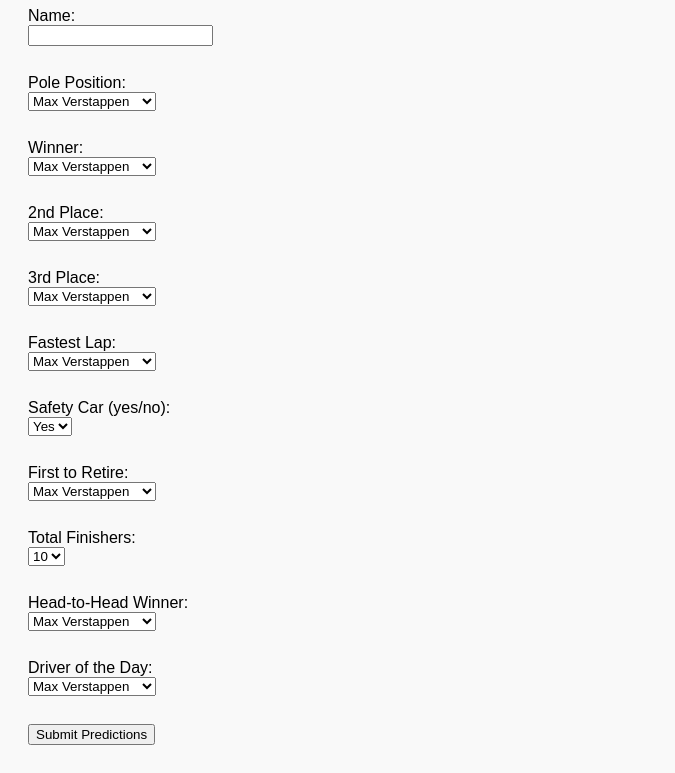
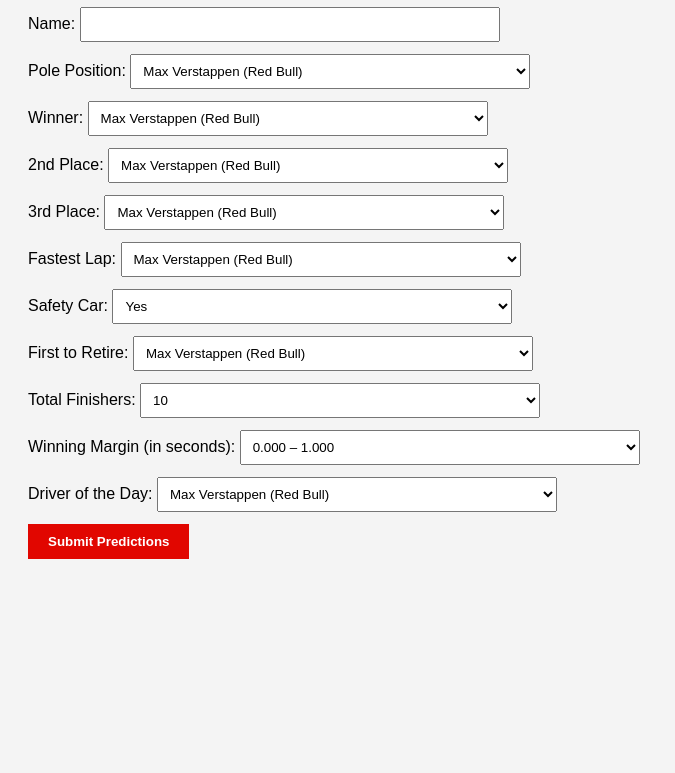
Before and after one commit to thespawnspy/fwon, a plain HTML site: page index.html in a window 1280 px wide. Shown: the part 101-874 px from the top of the page, without its empty margins (0-675 px from the left). After the commit the page ends 800 px from the top, so only its background shows below. Drawn offline with Linux system fonts and the light colour scheme.

Commit message:
Add files via upload

```diff
--- a/index.html
+++ b/index.html
@@ -3,221 +3,312 @@
 <head>
   <meta charset="UTF-8" />
   <meta name="viewport" content="width=device-width, initial-scale=1.0"/>
-  <title>F WON - Race Predictions</title>
+  <title>F WON - Predictions</title>
   <link rel="stylesheet" href="style.css" />
 </head>
 <body>
-  <h1>F WON - Race Predictions</h1>
+  <h1>F WON - Predictions</h1>
   <form id="predictionForm">
     <label>Name: <input type="text" name="name" required></label><br>
-
-    <label>Pole Position:
-      <select name="pole"><option value="Max Verstappen">Max Verstappen</option>
-<option value="Sergio Perez">Sergio Perez</option>
-<option value="Charles Leclerc">Charles Leclerc</option>
-<option value="Carlos Sainz">Carlos Sainz</option>
-<option value="Lewis Hamilton">Lewis Hamilton</option>
-<option value="George Russell">George Russell</option>
-<option value="Lando Norris">Lando Norris</option>
-<option value="Oscar Piastri">Oscar Piastri</option>
-<option value="Fernando Alonso">Fernando Alonso</option>
-<option value="Lance Stroll">Lance Stroll</option>
-<option value="Esteban Ocon">Esteban Ocon</option>
-<option value="Pierre Gasly">Pierre Gasly</option>
-<option value="Alex Albon">Alex Albon</option>
-<option value="Logan Sargeant">Logan Sargeant</option>
-<option value="Valtteri Bottas">Valtteri Bottas</option>
-<option value="Zhou Guanyu">Zhou Guanyu</option>
-<option value="Yuki Tsunoda">Yuki Tsunoda</option>
-<option value="Daniel Ricciardo">Daniel Ricciardo</option>
-<option value="Kevin Magnussen">Kevin Magnussen</option>
-<option value="Nico Hülkenberg">Nico Hülkenberg</option></select>
-    </label><br>
-
-    <label>Winner:
-      <select name="winner"><option value="Max Verstappen">Max Verstappen</option>
-<option value="Sergio Perez">Sergio Perez</option>
-<option value="Charles Leclerc">Charles Leclerc</option>
-<option value="Carlos Sainz">Carlos Sainz</option>
-<option value="Lewis Hamilton">Lewis Hamilton</option>
-<option value="George Russell">George Russell</option>
-<option value="Lando Norris">Lando Norris</option>
-<option value="Oscar Piastri">Oscar Piastri</option>
-<option value="Fernando Alonso">Fernando Alonso</option>
-<option value="Lance Stroll">Lance Stroll</option>
-<option value="Esteban Ocon">Esteban Ocon</option>
-<option value="Pierre Gasly">Pierre Gasly</option>
-<option value="Alex Albon">Alex Albon</option>
-<option value="Logan Sargeant">Logan Sargeant</option>
-<option value="Valtteri Bottas">Valtteri Bottas</option>
-<option value="Zhou Guanyu">Zhou Guanyu</option>
-<option value="Yuki Tsunoda">Yuki Tsunoda</option>
-<option value="Daniel Ricciardo">Daniel Ricciardo</option>
-<option value="Kevin Magnussen">Kevin Magnussen</option>
-<option value="Nico Hülkenberg">Nico Hülkenberg</option></select>
-    </label><br>
-
-    <label>2nd Place:
-      <select name="second"><option value="Max Verstappen">Max Verstappen</option>
-<option value="Sergio Perez">Sergio Perez</option>
-<option value="Charles Leclerc">Charles Leclerc</option>
-<option value="Carlos Sainz">Carlos Sainz</option>
-<option value="Lewis Hamilton">Lewis Hamilton</option>
-<option value="George Russell">George Russell</option>
-<option value="Lando Norris">Lando Norris</option>
-<option value="Oscar Piastri">Oscar Piastri</option>
-<option value="Fernando Alonso">Fernando Alonso</option>
-<option value="Lance Stroll">Lance Stroll</option>
-<option value="Esteban Ocon">Esteban Ocon</option>
-<option value="Pierre Gasly">Pierre Gasly</option>
-<option value="Alex Albon">Alex Albon</option>
-<option value="Logan Sargeant">Logan Sargeant</option>
-<option value="Valtteri Bottas">Valtteri Bottas</option>
-<option value="Zhou Guanyu">Zhou Guanyu</option>
-<option value="Yuki Tsunoda">Yuki Tsunoda</option>
-<option value="Daniel Ricciardo">Daniel Ricciardo</option>
-<option value="Kevin Magnussen">Kevin Magnussen</option>
-<option value="Nico Hülkenberg">Nico Hülkenberg</option></select>
-    </label><br>
-
-    <label>3rd Place:
-      <select name="third"><option value="Max Verstappen">Max Verstappen</option>
-<option value="Sergio Perez">Sergio Perez</option>
-<option value="Charles Leclerc">Charles Leclerc</option>
-<option value="Carlos Sainz">Carlos Sainz</option>
-<option value="Lewis Hamilton">Lewis Hamilton</option>
-<option value="George Russell">George Russell</option>
-<option value="Lando Norris">Lando Norris</option>
-<option value="Oscar Piastri">Oscar Piastri</option>
-<option value="Fernando Alonso">Fernando Alonso</option>
-<option value="Lance Stroll">Lance Stroll</option>
-<option value="Esteban Ocon">Esteban Ocon</option>
-<option value="Pierre Gasly">Pierre Gasly</option>
-<option value="Alex Albon">Alex Albon</option>
-<option value="Logan Sargeant">Logan Sargeant</option>
-<option value="Valtteri Bottas">Valtteri Bottas</option>
-<option value="Zhou Guanyu">Zhou Guanyu</option>
-<option value="Yuki Tsunoda">Yuki Tsunoda</option>
-<option value="Daniel Ricciardo">Daniel Ricciardo</option>
-<option value="Kevin Magnussen">Kevin Magnussen</option>
-<option value="Nico Hülkenberg">Nico Hülkenberg</option></select>
-    </label><br>
-
-    <label>Fastest Lap:
-      <select name="fastest"><option value="Max Verstappen">Max Verstappen</option>
-<option value="Sergio Perez">Sergio Perez</option>
-<option value="Charles Leclerc">Charles Leclerc</option>
-<option value="Carlos Sainz">Carlos Sainz</option>
-<option value="Lewis Hamilton">Lewis Hamilton</option>
-<option value="George Russell">George Russell</option>
-<option value="Lando Norris">Lando Norris</option>
-<option value="Oscar Piastri">Oscar Piastri</option>
-<option value="Fernando Alonso">Fernando Alonso</option>
-<option value="Lance Stroll">Lance Stroll</option>
-<option value="Esteban Ocon">Esteban Ocon</option>
-<option value="Pierre Gasly">Pierre Gasly</option>
-<option value="Alex Albon">Alex Albon</option>
-<option value="Logan Sargeant">Logan Sargeant</option>
-<option value="Valtteri Bottas">Valtteri Bottas</option>
-<option value="Zhou Guanyu">Zhou Guanyu</option>
-<option value="Yuki Tsunoda">Yuki Tsunoda</option>
-<option value="Daniel Ricciardo">Daniel Ricciardo</option>
-<option value="Kevin Magnussen">Kevin Magnussen</option>
-<option value="Nico Hülkenberg">Nico Hülkenberg</option></select>
-    </label><br>
-
-    <label>Safety Car (yes/no):
-      <select name="safetycar">
-        <option value="Yes">Yes</option>
-        <option value="No">No</option>
-      </select>
-    </label><br>
-
-    <label>First to Retire:
-      <select name="retire"><option value="Max Verstappen">Max Verstappen</option>
-<option value="Sergio Perez">Sergio Perez</option>
-<option value="Charles Leclerc">Charles Leclerc</option>
-<option value="Carlos Sainz">Carlos Sainz</option>
-<option value="Lewis Hamilton">Lewis Hamilton</option>
-<option value="George Russell">George Russell</option>
-<option value="Lando Norris">Lando Norris</option>
-<option value="Oscar Piastri">Oscar Piastri</option>
-<option value="Fernando Alonso">Fernando Alonso</option>
-<option value="Lance Stroll">Lance Stroll</option>
-<option value="Esteban Ocon">Esteban Ocon</option>
-<option value="Pierre Gasly">Pierre Gasly</option>
-<option value="Alex Albon">Alex Albon</option>
-<option value="Logan Sargeant">Logan Sargeant</option>
-<option value="Valtteri Bottas">Valtteri Bottas</option>
-<option value="Zhou Guanyu">Zhou Guanyu</option>
-<option value="Yuki Tsunoda">Yuki Tsunoda</option>
-<option value="Daniel Ricciardo">Daniel Ricciardo</option>
-<option value="Kevin Magnussen">Kevin Magnussen</option>
-<option value="Nico Hülkenberg">Nico Hülkenberg</option></select>
-    </label><br>
-
-    <label>Total Finishers:
-      <select name="finishers">
-        <option value="10">10</option>
-<option value="11">11</option>
-<option value="12">12</option>
-<option value="13">13</option>
-<option value="14">14</option>
-<option value="15">15</option>
-<option value="16">16</option>
-<option value="17">17</option>
-<option value="18">18</option>
-<option value="19">19</option>
-<option value="20">20</option>
-      </select>
-    </label><br>
-
-    <label>Head-to-Head Winner:
-      <select name="h2h"><option value="Max Verstappen">Max Verstappen</option>
-<option value="Sergio Perez">Sergio Perez</option>
-<option value="Charles Leclerc">Charles Leclerc</option>
-<option value="Carlos Sainz">Carlos Sainz</option>
-<option value="Lewis Hamilton">Lewis Hamilton</option>
-<option value="George Russell">George Russell</option>
-<option value="Lando Norris">Lando Norris</option>
-<option value="Oscar Piastri">Oscar Piastri</option>
-<option value="Fernando Alonso">Fernando Alonso</option>
-<option value="Lance Stroll">Lance Stroll</option>
-<option value="Esteban Ocon">Esteban Ocon</option>
-<option value="Pierre Gasly">Pierre Gasly</option>
-<option value="Alex Albon">Alex Albon</option>
-<option value="Logan Sargeant">Logan Sargeant</option>
-<option value="Valtteri Bottas">Valtteri Bottas</option>
-<option value="Zhou Guanyu">Zhou Guanyu</option>
-<option value="Yuki Tsunoda">Yuki Tsunoda</option>
-<option value="Daniel Ricciardo">Daniel Ricciardo</option>
-<option value="Kevin Magnussen">Kevin Magnussen</option>
-<option value="Nico Hülkenberg">Nico Hülkenberg</option></select>
-    </label><br>
-
-    <label>Driver of the Day:
-      <select name="dotd"><option value="Max Verstappen">Max Verstappen</option>
-<option value="Sergio Perez">Sergio Perez</option>
-<option value="Charles Leclerc">Charles Leclerc</option>
-<option value="Carlos Sainz">Carlos Sainz</option>
-<option value="Lewis Hamilton">Lewis Hamilton</option>
-<option value="George Russell">George Russell</option>
-<option value="Lando Norris">Lando Norris</option>
-<option value="Oscar Piastri">Oscar Piastri</option>
-<option value="Fernando Alonso">Fernando Alonso</option>
-<option value="Lance Stroll">Lance Stroll</option>
-<option value="Esteban Ocon">Esteban Ocon</option>
-<option value="Pierre Gasly">Pierre Gasly</option>
-<option value="Alex Albon">Alex Albon</option>
-<option value="Logan Sargeant">Logan Sargeant</option>
-<option value="Valtteri Bottas">Valtteri Bottas</option>
-<option value="Zhou Guanyu">Zhou Guanyu</option>
-<option value="Yuki Tsunoda">Yuki Tsunoda</option>
-<option value="Daniel Ricciardo">Daniel Ricciardo</option>
-<option value="Kevin Magnussen">Kevin Magnussen</option>
-<option value="Nico Hülkenberg">Nico Hülkenberg</option></select>
-    </label><br>
-
+    <label>Pole Position: <select name="pole"><optgroup label="Red Bull">
+  <option value="Max Verstappen">Max Verstappen (Red Bull)</option>
+  <option value="Yuki Tsunoda">Yuki Tsunoda (Red Bull)</option>
+</optgroup>
+<optgroup label="Ferrari">
+  <option value="Lewis Hamilton">Lewis Hamilton (Ferrari)</option>
+  <option value="Charles Leclerc">Charles Leclerc (Ferrari)</option>
+</optgroup>
+<optgroup label="Mercedes">
+  <option value="George Russell">George Russell (Mercedes)</option>
+  <option value="Kimi Antonelli">Kimi Antonelli (Mercedes)</option>
+</optgroup>
+<optgroup label="McLaren">
+  <option value="Lando Norris">Lando Norris (McLaren)</option>
+  <option value="Oscar Piastri">Oscar Piastri (McLaren)</option>
+</optgroup>
+<optgroup label="Aston Martin">
+  <option value="Fernando Alonso">Fernando Alonso (Aston Martin)</option>
+  <option value="Lance Stroll">Lance Stroll (Aston Martin)</option>
+</optgroup>
+<optgroup label="Alpine">
+  <option value="Pierre Gasly">Pierre Gasly (Alpine)</option>
+  <option value="Jack Doohan">Jack Doohan (Alpine)</option>
+</optgroup>
+<optgroup label="Williams">
+  <option value="Carlos Sainz">Carlos Sainz (Williams)</option>
+  <option value="Alexander Albon">Alexander Albon (Williams)</option>
+</optgroup>
+<optgroup label="Kick Sauber">
+  <option value="Valtteri Bottas">Valtteri Bottas (Kick Sauber)</option>
+  <option value="Zhou Guanyu">Zhou Guanyu (Kick Sauber)</option>
+</optgroup>
+<optgroup label="Haas">
+  <option value="Oliver Bearman">Oliver Bearman (Haas)</option>
+  <option value="Esteban Ocon">Esteban Ocon (Haas)</option>
+</optgroup>
+<optgroup label="Racing Bulls">
+  <option value="Liam Lawson">Liam Lawson (Racing Bulls)</option>
+  <option value="Isaac Hadjar">Isaac Hadjar (Racing Bulls)</option>
+</optgroup>
+</select></label><br>
+    <label>Winner: <select name="winner"><optgroup label="Red Bull">
+  <option value="Max Verstappen">Max Verstappen (Red Bull)</option>
+  <option value="Yuki Tsunoda">Yuki Tsunoda (Red Bull)</option>
+</optgroup>
+<optgroup label="Ferrari">
+  <option value="Lewis Hamilton">Lewis Hamilton (Ferrari)</option>
+  <option value="Charles Leclerc">Charles Leclerc (Ferrari)</option>
+</optgroup>
+<optgroup label="Mercedes">
+  <option value="George Russell">George Russell (Mercedes)</option>
+  <option value="Kimi Antonelli">Kimi Antonelli (Mercedes)</option>
+</optgroup>
+<optgroup label="McLaren">
+  <option value="Lando Norris">Lando Norris (McLaren)</option>
+  <option value="Oscar Piastri">Oscar Piastri (McLaren)</option>
+</optgroup>
+<optgroup label="Aston Martin">
+  <option value="Fernando Alonso">Fernando Alonso (Aston Martin)</option>
+  <option value="Lance Stroll">Lance Stroll (Aston Martin)</option>
+</optgroup>
+<optgroup label="Alpine">
+  <option value="Pierre Gasly">Pierre Gasly (Alpine)</option>
+  <option value="Jack Doohan">Jack Doohan (Alpine)</option>
+</optgroup>
+<optgroup label="Williams">
+  <option value="Carlos Sainz">Carlos Sainz (Williams)</option>
+  <option value="Alexander Albon">Alexander Albon (Williams)</option>
+</optgroup>
+<optgroup label="Kick Sauber">
+  <option value="Valtteri Bottas">Valtteri Bottas (Kick Sauber)</option>
+  <option value="Zhou Guanyu">Zhou Guanyu (Kick Sauber)</option>
+</optgroup>
+<optgroup label="Haas">
+  <option value="Oliver Bearman">Oliver Bearman (Haas)</option>
+  <option value="Esteban Ocon">Esteban Ocon (Haas)</option>
+</optgroup>
+<optgroup label="Racing Bulls">
+  <option value="Liam Lawson">Liam Lawson (Racing Bulls)</option>
+  <option value="Isaac Hadjar">Isaac Hadjar (Racing Bulls)</option>
+</optgroup>
+</select></label><br>
+    <label>2nd Place: <select name="second"><optgroup label="Red Bull">
+  <option value="Max Verstappen">Max Verstappen (Red Bull)</option>
+  <option value="Yuki Tsunoda">Yuki Tsunoda (Red Bull)</option>
+</optgroup>
+<optgroup label="Ferrari">
+  <option value="Lewis Hamilton">Lewis Hamilton (Ferrari)</option>
+  <option value="Charles Leclerc">Charles Leclerc (Ferrari)</option>
+</optgroup>
+<optgroup label="Mercedes">
+  <option value="George Russell">George Russell (Mercedes)</option>
+  <option value="Kimi Antonelli">Kimi Antonelli (Mercedes)</option>
+</optgroup>
+<optgroup label="McLaren">
+  <option value="Lando Norris">Lando Norris (McLaren)</option>
+  <option value="Oscar Piastri">Oscar Piastri (McLaren)</option>
+</optgroup>
+<optgroup label="Aston Martin">
+  <option value="Fernando Alonso">Fernando Alonso (Aston Martin)</option>
+  <option value="Lance Stroll">Lance Stroll (Aston Martin)</option>
+</optgroup>
+<optgroup label="Alpine">
+  <option value="Pierre Gasly">Pierre Gasly (Alpine)</option>
+  <option value="Jack Doohan">Jack Doohan (Alpine)</option>
+</optgroup>
+<optgroup label="Williams">
+  <option value="Carlos Sainz">Carlos Sainz (Williams)</option>
+  <option value="Alexander Albon">Alexander Albon (Williams)</option>
+</optgroup>
+<optgroup label="Kick Sauber">
+  <option value="Valtteri Bottas">Valtteri Bottas (Kick Sauber)</option>
+  <option value="Zhou Guanyu">Zhou Guanyu (Kick Sauber)</option>
+</optgroup>
+<optgroup label="Haas">
+  <option value="Oliver Bearman">Oliver Bearman (Haas)</option>
+  <option value="Esteban Ocon">Esteban Ocon (Haas)</option>
+</optgroup>
+<optgroup label="Racing Bulls">
+  <option value="Liam Lawson">Liam Lawson (Racing Bulls)</option>
+  <option value="Isaac Hadjar">Isaac Hadjar (Racing Bulls)</option>
+</optgroup>
+</select></label><br>
+    <label>3rd Place: <select name="third"><optgroup label="Red Bull">
+  <option value="Max Verstappen">Max Verstappen (Red Bull)</option>
+  <option value="Yuki Tsunoda">Yuki Tsunoda (Red Bull)</option>
+</optgroup>
+<optgroup label="Ferrari">
+  <option value="Lewis Hamilton">Lewis Hamilton (Ferrari)</option>
+  <option value="Charles Leclerc">Charles Leclerc (Ferrari)</option>
+</optgroup>
+<optgroup label="Mercedes">
+  <option value="George Russell">George Russell (Mercedes)</option>
+  <option value="Kimi Antonelli">Kimi Antonelli (Mercedes)</option>
+</optgroup>
+<optgroup label="McLaren">
+  <option value="Lando Norris">Lando Norris (McLaren)</option>
+  <option value="Oscar Piastri">Oscar Piastri (McLaren)</option>
+</optgroup>
+<optgroup label="Aston Martin">
+  <option value="Fernando Alonso">Fernando Alonso (Aston Martin)</option>
+  <option value="Lance Stroll">Lance Stroll (Aston Martin)</option>
+</optgroup>
+<optgroup label="Alpine">
+  <option value="Pierre Gasly">Pierre Gasly (Alpine)</option>
+  <option value="Jack Doohan">Jack Doohan (Alpine)</option>
+</optgroup>
+<optgroup label="Williams">
+  <option value="Carlos Sainz">Carlos Sainz (Williams)</option>
+  <option value="Alexander Albon">Alexander Albon (Williams)</option>
+</optgroup>
+<optgroup label="Kick Sauber">
+  <option value="Valtteri Bottas">Valtteri Bottas (Kick Sauber)</option>
+  <option value="Zhou Guanyu">Zhou Guanyu (Kick Sauber)</option>
+</optgroup>
+<optgroup label="Haas">
+  <option value="Oliver Bearman">Oliver Bearman (Haas)</option>
+  <option value="Esteban Ocon">Esteban Ocon (Haas)</option>
+</optgroup>
+<optgroup label="Racing Bulls">
+  <option value="Liam Lawson">Liam Lawson (Racing Bulls)</option>
+  <option value="Isaac Hadjar">Isaac Hadjar (Racing Bulls)</option>
+</optgroup>
+</select></label><br>
+    <label>Fastest Lap: <select name="fastest"><optgroup label="Red Bull">
+  <option value="Max Verstappen">Max Verstappen (Red Bull)</option>
+  <option value="Yuki Tsunoda">Yuki Tsunoda (Red Bull)</option>
+</optgroup>
+<optgroup label="Ferrari">
+  <option value="Lewis Hamilton">Lewis Hamilton (Ferrari)</option>
+  <option value="Charles Leclerc">Charles Leclerc (Ferrari)</option>
+</optgroup>
+<optgroup label="Mercedes">
+  <option value="George Russell">George Russell (Mercedes)</option>
+  <option value="Kimi Antonelli">Kimi Antonelli (Mercedes)</option>
+</optgroup>
+<optgroup label="McLaren">
+  <option value="Lando Norris">Lando Norris (McLaren)</option>
+  <option value="Oscar Piastri">Oscar Piastri (McLaren)</option>
+</optgroup>
+<optgroup label="Aston Martin">
+  <option value="Fernando Alonso">Fernando Alonso (Aston Martin)</option>
+  <option value="Lance Stroll">Lance Stroll (Aston Martin)</option>
+</optgroup>
+<optgroup label="Alpine">
+  <option value="Pierre Gasly">Pierre Gasly (Alpine)</option>
+  <option value="Jack Doohan">Jack Doohan (Alpine)</option>
+</optgroup>
+<optgroup label="Williams">
+  <option value="Carlos Sainz">Carlos Sainz (Williams)</option>
+  <option value="Alexander Albon">Alexander Albon (Williams)</option>
+</optgroup>
+<optgroup label="Kick Sauber">
+  <option value="Valtteri Bottas">Valtteri Bottas (Kick Sauber)</option>
+  <option value="Zhou Guanyu">Zhou Guanyu (Kick Sauber)</option>
+</optgroup>
+<optgroup label="Haas">
+  <option value="Oliver Bearman">Oliver Bearman (Haas)</option>
+  <option value="Esteban Ocon">Esteban Ocon (Haas)</option>
+</optgroup>
+<optgroup label="Racing Bulls">
+  <option value="Liam Lawson">Liam Lawson (Racing Bulls)</option>
+  <option value="Isaac Hadjar">Isaac Hadjar (Racing Bulls)</option>
+</optgroup>
+</select></label><br>
+    <label>Safety Car: <select name="safetycar"><option value="Yes">Yes</option><option value="No">No</option></select></label><br>
+    <label>First to Retire: <select name="retire"><optgroup label="Red Bull">
+  <option value="Max Verstappen">Max Verstappen (Red Bull)</option>
+  <option value="Yuki Tsunoda">Yuki Tsunoda (Red Bull)</option>
+</optgroup>
+<optgroup label="Ferrari">
+  <option value="Lewis Hamilton">Lewis Hamilton (Ferrari)</option>
+  <option value="Charles Leclerc">Charles Leclerc (Ferrari)</option>
+</optgroup>
+<optgroup label="Mercedes">
+  <option value="George Russell">George Russell (Mercedes)</option>
+  <option value="Kimi Antonelli">Kimi Antonelli (Mercedes)</option>
+</optgroup>
+<optgroup label="McLaren">
+  <option value="Lando Norris">Lando Norris (McLaren)</option>
+  <option value="Oscar Piastri">Oscar Piastri (McLaren)</option>
+</optgroup>
+<optgroup label="Aston Martin">
+  <option value="Fernando Alonso">Fernando Alonso (Aston Martin)</option>
+  <option value="Lance Stroll">Lance Stroll (Aston Martin)</option>
+</optgroup>
+<optgroup label="Alpine">
+  <option value="Pierre Gasly">Pierre Gasly (Alpine)</option>
+  <option value="Jack Doohan">Jack Doohan (Alpine)</option>
+</optgroup>
+<optgroup label="Williams">
+  <option value="Carlos Sainz">Carlos Sainz (Williams)</option>
+  <option value="Alexander Albon">Alexander Albon (Williams)</option>
+</optgroup>
+<optgroup label="Kick Sauber">
+  <option value="Valtteri Bottas">Valtteri Bottas (Kick Sauber)</option>
+  <option value="Zhou Guanyu">Zhou Guanyu (Kick Sauber)</option>
+</optgroup>
+<optgroup label="Haas">
+  <option value="Oliver Bearman">Oliver Bearman (Haas)</option>
+  <option value="Esteban Ocon">Esteban Ocon (Haas)</option>
+</optgroup>
+<optgroup label="Racing Bulls">
+  <option value="Liam Lawson">Liam Lawson (Racing Bulls)</option>
+  <option value="Isaac Hadjar">Isaac Hadjar (Racing Bulls)</option>
+</optgroup>
+</select></label><br>
+    <label>Total Finishers: <select name="finishers"><option value="10">10</option><option value="11">11</option><option value="12">12</option><option value="13">13</option><option value="14">14</option><option value="15">15</option><option value="16">16</option><option value="17">17</option><option value="18">18</option><option value="19">19</option><option value="20">20</option></select></label><br>
+    <label>Winning Margin (in seconds): <select name="margin"><option value="0.000 – 1.000">0.000 – 1.000</option>
+<option value="1.001 – 2.500">1.001 – 2.500</option>
+<option value="2.501 – 3.500">2.501 – 3.500</option>
+<option value="3.501 – 5.000">3.501 – 5.000</option>
+<option value="5.001 – 6.500">5.001 – 6.500</option>
+<option value="6.501 – 8.000">6.501 – 8.000</option>
+<option value="8.001 – 10.000">8.001 – 10.000</option>
+<option value="10.001 – 12.000">10.001 – 12.000</option>
+<option value="12.001 – 15.000">12.001 – 15.000</option>
+<option value="15.001+">15.001+</option></select></label><br>
+    <label>Driver of the Day: <select name="dotd"><optgroup label="Red Bull">
+  <option value="Max Verstappen">Max Verstappen (Red Bull)</option>
+  <option value="Yuki Tsunoda">Yuki Tsunoda (Red Bull)</option>
+</optgroup>
+<optgroup label="Ferrari">
+  <option value="Lewis Hamilton">Lewis Hamilton (Ferrari)</option>
+  <option value="Charles Leclerc">Charles Leclerc (Ferrari)</option>
+</optgroup>
+<optgroup label="Mercedes">
+  <option value="George Russell">George Russell (Mercedes)</option>
+  <option value="Kimi Antonelli">Kimi Antonelli (Mercedes)</option>
+</optgroup>
+<optgroup label="McLaren">
+  <option value="Lando Norris">Lando Norris (McLaren)</option>
+  <option value="Oscar Piastri">Oscar Piastri (McLaren)</option>
+</optgroup>
+<optgroup label="Aston Martin">
+  <option value="Fernando Alonso">Fernando Alonso (Aston Martin)</option>
+  <option value="Lance Stroll">Lance Stroll (Aston Martin)</option>
+</optgroup>
+<optgroup label="Alpine">
+  <option value="Pierre Gasly">Pierre Gasly (Alpine)</option>
+  <option value="Jack Doohan">Jack Doohan (Alpine)</option>
+</optgroup>
+<optgroup label="Williams">
+  <option value="Carlos Sainz">Carlos Sainz (Williams)</option>
+  <option value="Alexander Albon">Alexander Albon (Williams)</option>
+</optgroup>
+<optgroup label="Kick Sauber">
+  <option value="Valtteri Bottas">Valtteri Bottas (Kick Sauber)</option>
+  <option value="Zhou Guanyu">Zhou Guanyu (Kick Sauber)</option>
+</optgroup>
+<optgroup label="Haas">
+  <option value="Oliver Bearman">Oliver Bearman (Haas)</option>
+  <option value="Esteban Ocon">Esteban Ocon (Haas)</option>
+</optgroup>
+<optgroup label="Racing Bulls">
+  <option value="Liam Lawson">Liam Lawson (Racing Bulls)</option>
+  <option value="Isaac Hadjar">Isaac Hadjar (Racing Bulls)</option>
+</optgroup>
+</select></label><br>
     <button type="submit">Submit Predictions</button>
   </form>
   <script src="script.js"></script>
--- a/style.css
+++ b/style.css
@@ -1,9 +1,19 @@
 body {
   font-family: Arial, sans-serif;
   padding: 20px;
-  background-color: #f9f9f9;
+  background-color: #f4f4f4;
 }
 form input, form select {
-  margin-bottom: 10px;
-  display: block;
+  margin-bottom: 12px;
+  padding: 8px;
+  width: 100%;
+  max-width: 400px;
 }
+button {
+  padding: 10px 20px;
+  font-weight: bold;
+  background-color: #e10600;
+  color: white;
+  border: none;
+  cursor: pointer;
+}
```
Also changed, not shown: script.js (+3 -7 lines), README.txt.
